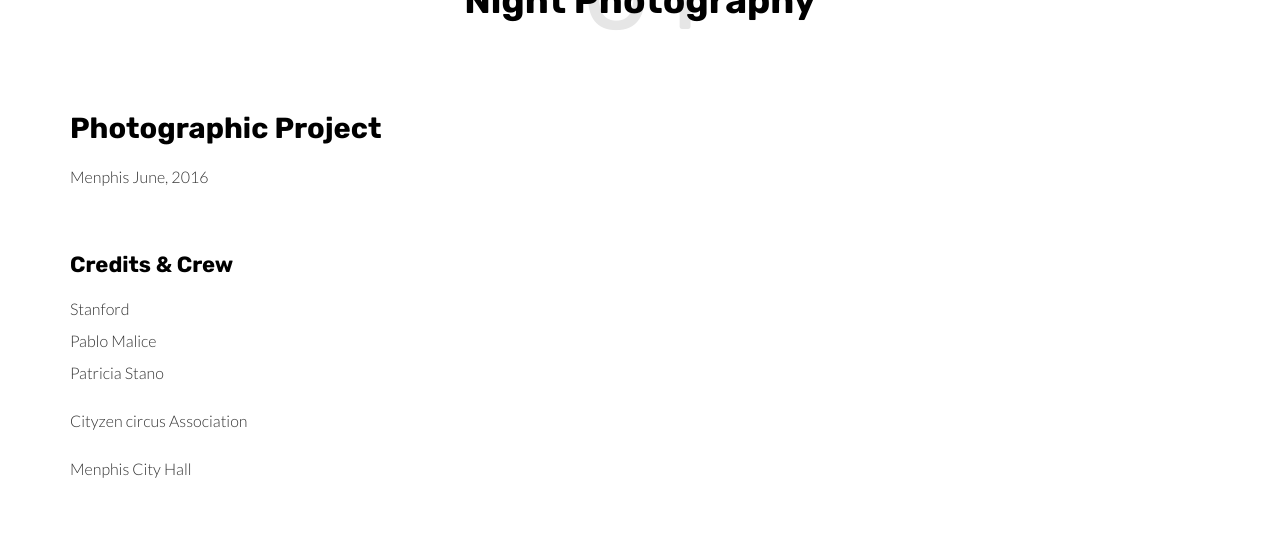
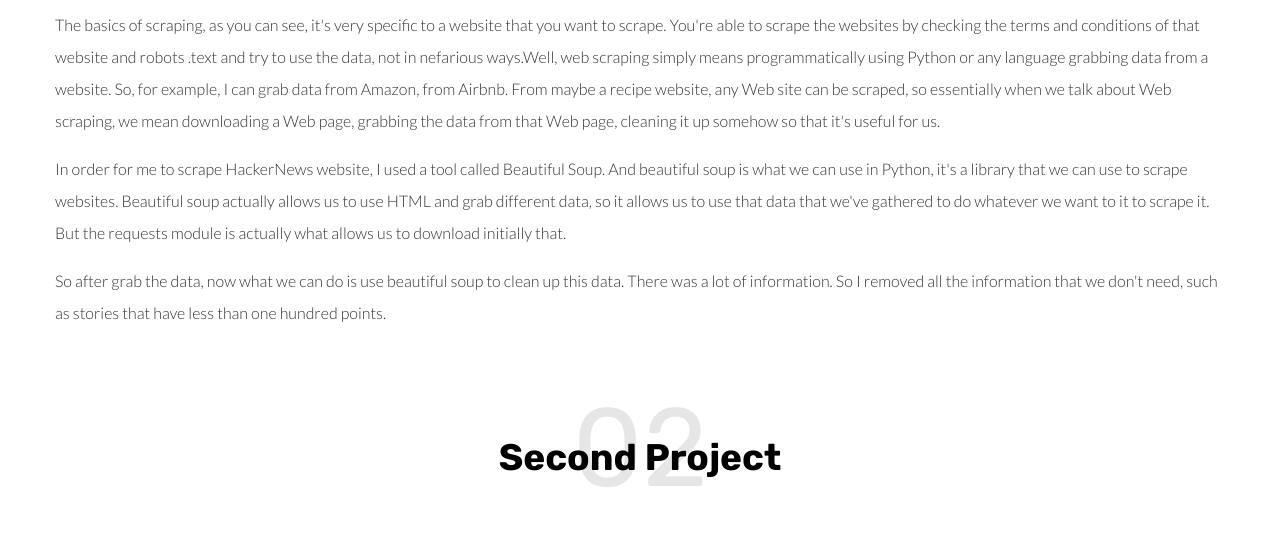
Before and after one commit to IvanaCarolina/portfo, a Flask app: page /project.html in a window 1280 px wide. Shown: the part 932-1490 px from the top of the page. Run offline with Flask 2, Linux system fonts and the light colour scheme; some libraries are stand-ins or nearby versions.

Commit message:
update project.html

```diff
--- a/templates/project.html
+++ b/templates/project.html
@@ -12,8 +12,8 @@
   <!-- Disable tap highlight on IE -->
   <meta name="msapplication-tap-highlight" content="no">
 
-  <link rel="apple-touch-icon" sizes="180x180" href="./static/assets/developer.ico">
-  <link href="./static/assets/developer.ico" rel="icon">
+  <link rel="apple-touch-icon" sizes="180x180" href="./static/assets/apple-icon-180x180.png">
+  <link href="./static/assets/apple-icon-180x180.png" rel="icon">
 
   <title>Ivana's Web</title>
 
@@ -66,75 +66,52 @@
 </header>
 
 
-<div class="hero-full-container background-image-container white-text-container" style="background-image:url('./static/assets/images/img-08.jpg')">
+<div class="section-container">
   <div class="container">
     <div class="row">
       <div class="col-xs-12">
-        <div class="hero-full-wrapper">
-          <div class="text-content  text-center">
+        <div class="text-center section-container-spacer">
+          <h2 class="with-project-number"><span class="project-number">01</span>Fisrt Project</h2>
+
+        </div>
+        <div class="row section-container-spacer">
+              <div class="section-container-spacer">
+          </div>
+
+        <div align="left"> <h3>REQUESTING DATA</h3></div>
+            <img src="./static/assets/images/img-02.png" alt="" class="img-responsive">
+            <img src="./static/assets/images/img-03.png" alt="" class="img-responsive">
+            <p>The basics of scraping, as you can see, it's very specific to a website that you want to scrape. You're able to scrape the websites by checking the terms and conditions of that website and robots .text and try to use the data, not in nefarious ways.Well, web scraping simply means programmatically using Python or any language grabbing data from a website. So, for example, I can grab data from Amazon, from Airbnb. From maybe a recipe website, any Web site can be scraped, so essentially when we talk about Web scraping, we mean downloading a Web page, grabbing the data from that Web page, cleaning it up somehow so that it's useful for us.<p>In order for me to scrape HackerNews website, I used a tool called Beautiful Soup.
+            And beautiful soup is what we can use in Python, it's a library that we can use to scrape websites. Beautiful soup actually allows us to use HTML and grab different data, so it allows us to use that data that we've gathered to do whatever we want to it to scrape it. But the requests module is actually what allows us to download initially that.</p>So after grab the data, now what we can do is use beautiful soup to clean up this data. There was a lot of information. So I removed all the information that we don't need, such as stories that have less than one hundred points.
+</p>
           </div>
         </div>
-      </div>
-    </div>
-  </div>
-</div>
 
 <div class="section-container">
   <div class="container">
     <div class="row">
       <div class="col-xs-12">
         <div class="text-center section-container-spacer">
-          <h2 class="with-project-number"><span class="project-number">01</span>Night Photography</h2>
-        </div>
-        <div class="row section-container-spacer">
-          <div class="col-md-4">
-              <div class="section-container-spacer">
-                <h3>Photographic Project</h3>
-                <p>Menphis June, 2016</p>
-              </div>
-
-              <h4>Credits & Crew</h4>
-
-              <ul class="list-unstyled">
-                <li>Stanford</li>
-                <li>Pablo Malice</li>
-                <li>Patricia Stano</li>
-              </ul>
+          <h2 class="with-project-number"><span class="project-number">02</span>Second Project</h2>
 
 
-              <p>Cityzen circus Association</p>
-              <p>Menphis City Hall</p>
-          </div>
-          <div class="col-md-8">
-            <h3></h3>
-            <p>
-            </p>
-          </div>
-        </div>
-
-
-        <img src="./static/assets/images/" alt="" class="img-responsive">
-        <p>Menphis city center</p>
-
         <blockquote class="text-center large-spacing">
-            <p>IN PROCESS
-            </p>
+            <p></p>
             <small class="pull-right"></small>
         </blockquote>
 
         <div class="row">
             <div class="col-md-6">
-            <img src="./static/assets/images/" class="img-responsive" alt="">
-            <p>IN PROCESS</p>
+            <img src="./static/assets/images" class="img-responsive" alt="">
             </div>
             <div class="col-md-6">
-            <img src="./static/assets/images/" class="img-responsive" alt="">
-            <p>IN PROCESS</p>
+            <img src="./static/assets/images" class="img-responsive" alt="">
+            <p></p>
             </div>
         </div>
 
-        <img src="./static/assets/images/" class="img-responsive" alt="">
-        <p></p>
+        <img src="./static/asset+
+        /images/.jpg" class="img-responsive" alt="">
 
       </div>
     </div>
@@ -146,16 +123,9 @@
     <div class="row">
       <div class="col-xs-12 text-center">
         <ul class="navbar-nav nav">
-          <li>
-            <a href="" title="" class="project-nav left"><span class="project-number">01</span>Previous</a>
-          </li>
         </ul>
-        <p class="h5 navbar-text"><i class="fa fa-chevron-down arrow-down" aria-hidden="true"></i></p>
 
         <ul class="navbar-nav nav navbar-right">
-          <li>
-            <a href="" title="" class="project-nav right"><span class="project-number">03</span>Next </a>
-          </li>
         </ul>
       </div>
     </div>
```
